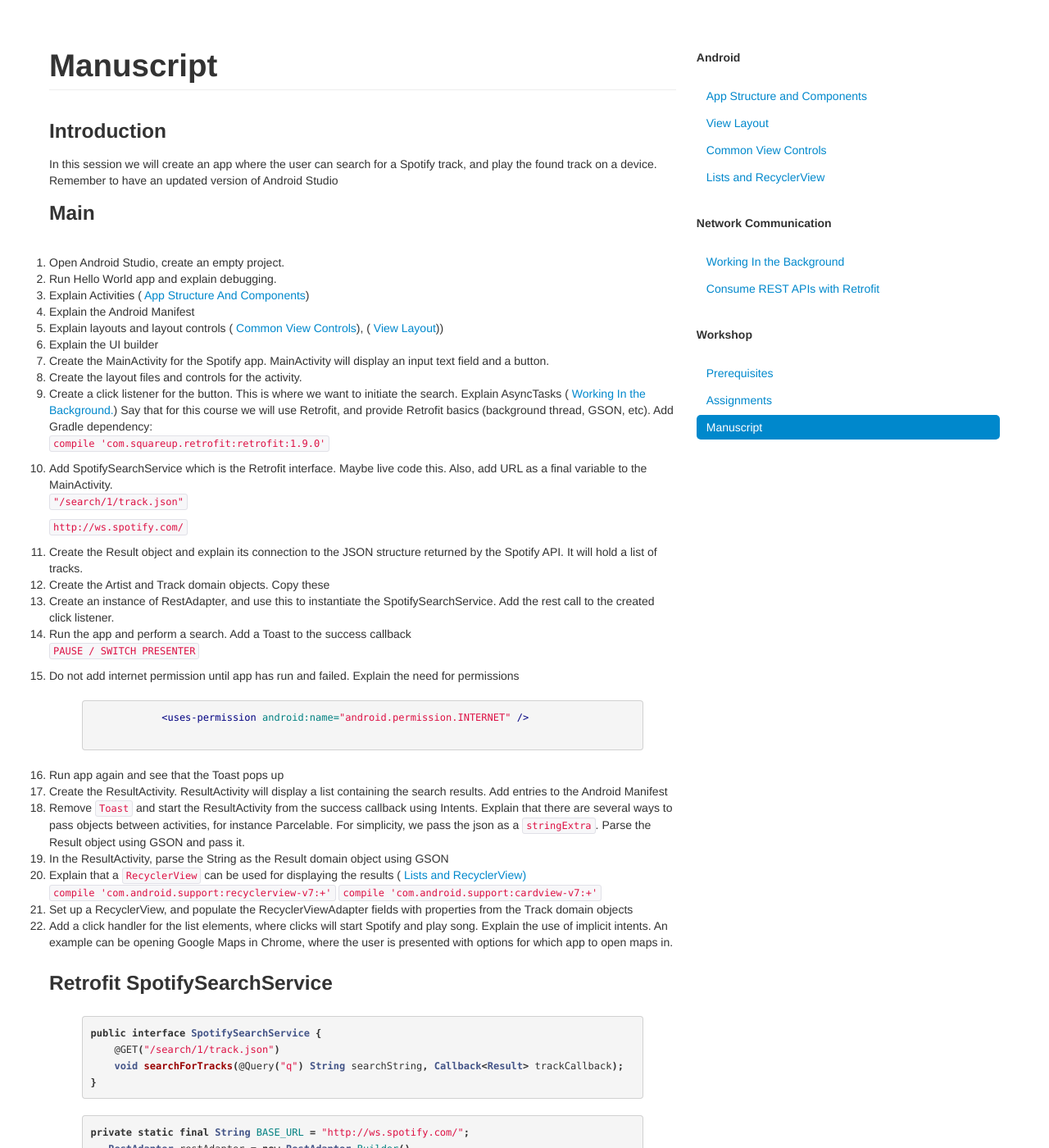
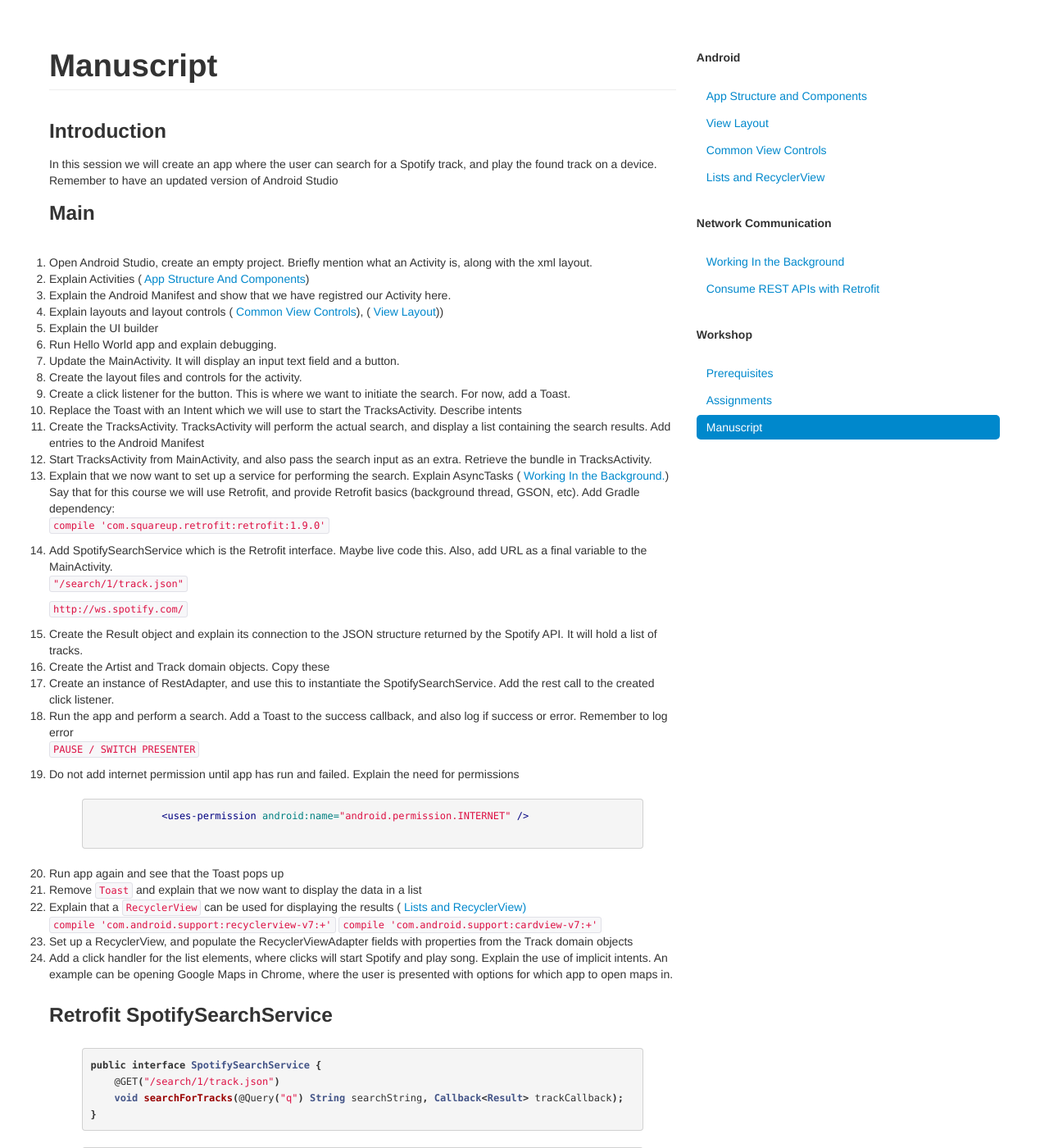
Before and after one commit to bekk/android101, a Jekyll site: the page built from docs/pages/manuscript.html, in a window 1280 px wide and 1400 px high. Shown: the whole window at 82% size. Built offline with Jekyll 4.4.1, drawn with Linux system fonts in a browser that asks for light colours; Markdown is read by kramdown in place of the engine named in the settings; some of the changed text lies outside the part shown.

Commit message:
Updated manuscript

```diff
--- a/docs/pages/manuscript.html
+++ b/docs/pages/manuscript.html
@@ -8,16 +8,21 @@
 
 <h3>Main</h3>
 <ol>
-	<li>Open Android Studio, create an empty project.</li>
-    <li>Run Hello World app and explain debugging.</li>
+	<li>Open Android Studio, create an empty project. Briefly mention what an Activity is, along with the xml layout.</li>
 	<li>Explain Activities (<a href="android-app-structure-and-components.html"> App Structure And Components</a>)</li>
-    <li>Explain the Android Manifest</li>
+    <li>Explain the Android Manifest and show that we have registred our Activity here.</li>
 	<li>Explain layouts and layout controls (<a href="common-view-controls.html"> Common View Controls</a>), (<a href="view-layout.html"> View Layout</a>))</li>
 	<li>Explain the UI builder</li>
-	<li>Create the MainActivity for the Spotify app. MainActivity will display an input text field and a button. </li>
+    <li>Run Hello World app and explain debugging.</li>
+	<li>Update the MainActivity. It will display an input text field and a button. </li>
     <li>Create the layout files and controls for the activity.</li>
-    <li>Create a click listener for the button. This is where we want to initiate the search. Explain AsyncTasks (<a href="working-in-the-background.html"> Working In the Background.</a>)
-    	Say that for this course we will use Retrofit, and provide Retrofit basics (background thread, GSON, etc). Add Gradle dependency:
+    <li>Create a click listener for the button. This is where we want to initiate the search. For now, add a Toast.
+    </li>
+    <li>Replace the Toast with an Intent which we will use to start the TracksActivity. Describe intents</li>
+    <li>Create the TracksActivity. TracksActivity will perform the actual search, and display a list containing the search results. Add entries to the Android Manifest</li>
+    <li>Start TracksActivity from MainActivity, and also pass the search input as an extra. Retrieve the bundle in TracksActivity.</li>
+    <li>Explain that we now want to set up a service for performing the search. Explain AsyncTasks (<a href="working-in-the-background.html"> Working In the Background.</a>)
+        Say that for this course we will use Retrofit, and provide Retrofit basics (background thread, GSON, etc). Add Gradle dependency:
         <p><code> compile 'com.squareup.retrofit:retrofit:1.9.0'</code></p></li>
 	<li>Add SpotifySearchService which is the Retrofit interface. Maybe live code this. Also, add URL as a final variable to the MainActivity.
         <p><code>"/search/1/track.json"</code></p>
@@ -26,7 +31,7 @@
     <li> Create the Result object and explain its connection to the JSON structure returned by the Spotify API. It will hold a list of tracks.</li>
     <li> Create the Artist and Track domain objects. Copy these</li>
     <li> Create an instance of RestAdapter, and use this to instantiate the SpotifySearchService. Add the rest call to the created click listener. </li>
-    <li> Run the app and perform a search. Add a Toast to the success callback</li>
+    <li> Run the app and perform a search. Add a Toast to the success callback, and also log if success or error. Remember to log error</li>
 
     <p><code> PAUSE / SWITCH PRESENTER</code></p></li>
 
@@ -35,13 +40,8 @@
 	    <uses-permission android:name="android.permission.INTERNET" />
 	{% endhighlight %}
 	<li>Run app again and see that the Toast pops up</li>
-	<li>Create the ResultActivity. ResultActivity will display a list containing the search results. Add entries to the Android Manifest</li>
 
-    <li>Remove <code>Toast</code> and start the ResultActivity from the success callback using Intents. Explain that there are several ways to pass
-    	objects between activities, for instance Parcelable. For simplicity, we pass the json as a <code>
-    	stringExtra</code>. Parse the Result object using GSON and pass it.</li>
-
-    <li>In the ResultActivity, parse the String as the Result domain object using GSON</li>
+    <li>Remove <code>Toast</code> and explain that we now want to display the data in a list </li>
     <li> Explain that a <code>RecyclerView</code> can be used for displaying the results (<a href="list-recycler-view.html"> Lists and RecyclerView)</a> </li>
     <code>compile 'com.android.support:recyclerview-v7:+'</code> <code> compile 'com.android.support:cardview-v7:+'</code>
     <li> Set up a RecyclerView, and populate the RecyclerViewAdapter fields with properties from the Track domain objects</li>
@@ -235,7 +235,7 @@
 </LinearLayout>
 {% endhighlight %}
 
-<h3> ResultActivity</h3>
+<h3> TracksActivity</h3>
 {% highlight java %}
 public class ResultActivity extends ActionBarActivity {
     private RecyclerView searchResultView;
```
